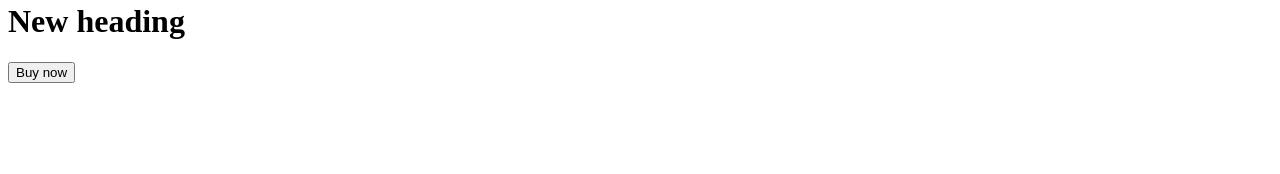
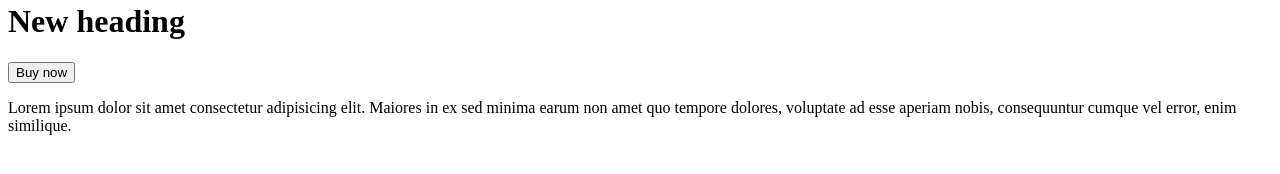
Before and after one commit to tabdeelstudios/git-demo-test, a plain HTML site: page index.html in a window 1280 px wide. Shown: the part 430-604 px from the top of the page. Drawn offline with Linux system fonts and the light colour scheme.

Commit message:
Add reviews section

```diff
--- a/index.html
+++ b/index.html
@@ -78,5 +78,13 @@
 
     <h1>New heading</h1>
     <button>Buy now</button>
+
+    <section id="reviews">
+      <p>
+        Lorem ipsum dolor sit amet consectetur adipisicing elit. Maiores in ex
+        sed minima earum non amet quo tempore dolores, voluptate ad esse aperiam
+        nobis, consequuntur cumque vel error, enim similique.
+      </p>
+    </section>
   </body>
 </html>
```
